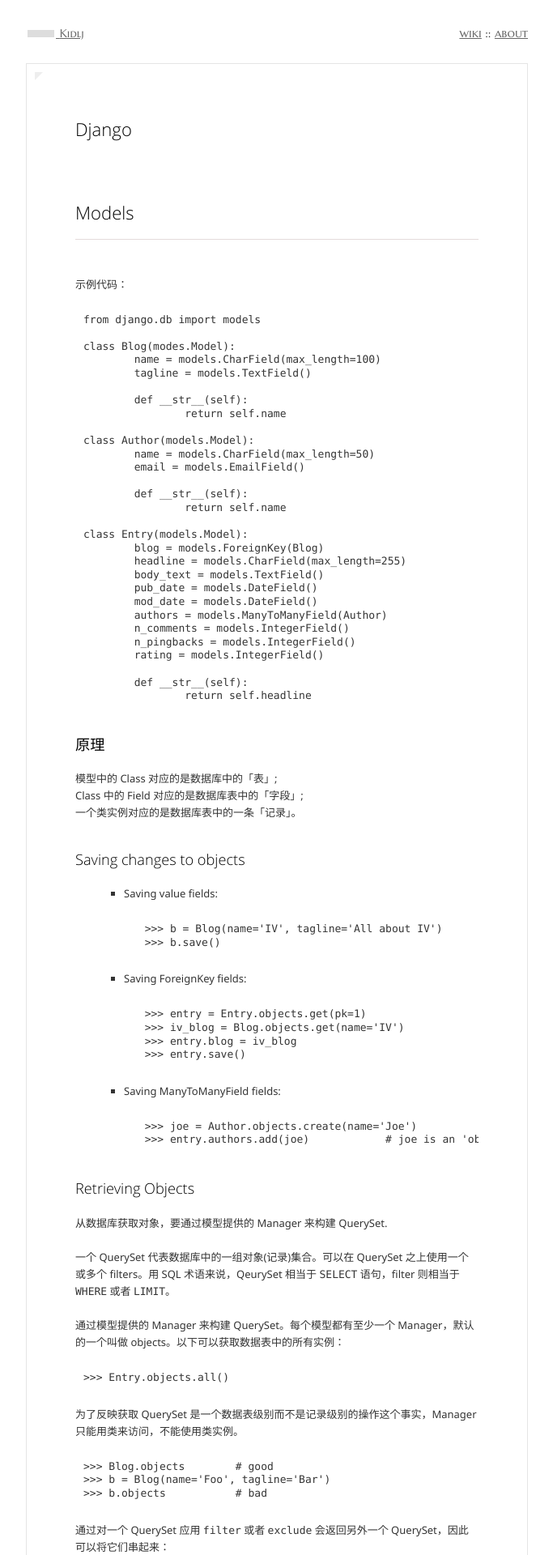
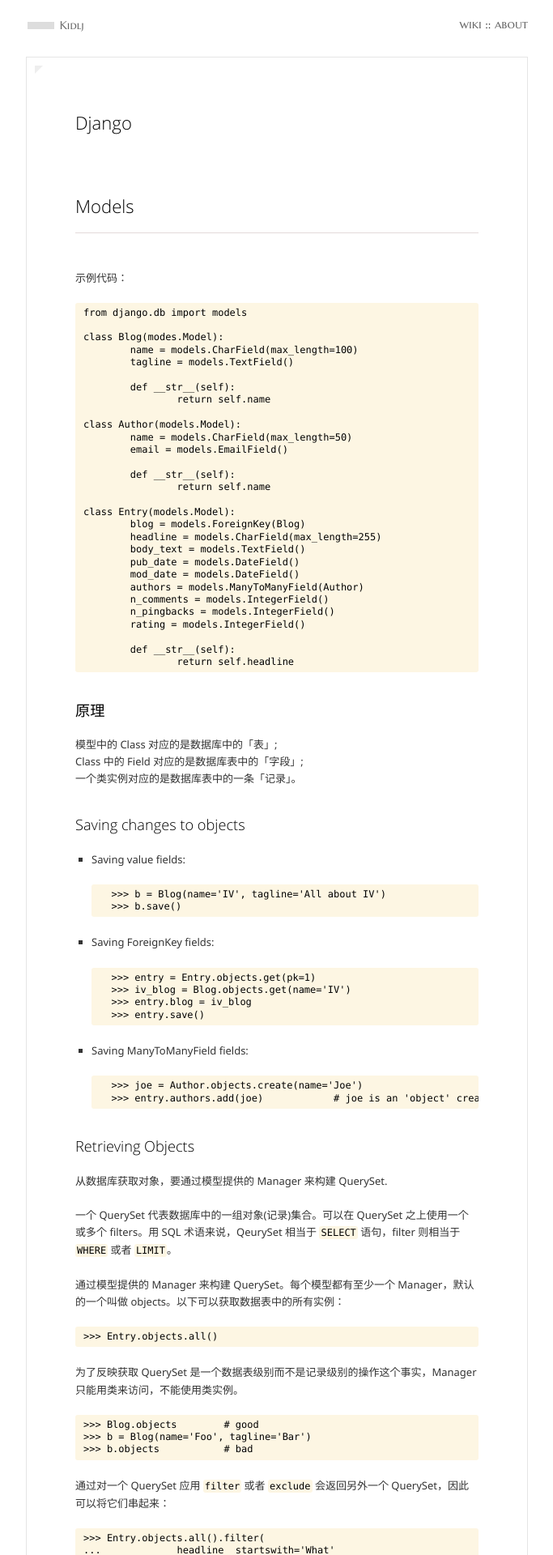
Before and after one commit to kidlj/awei, a Jekyll site: the page built from _wikies/django.mkd, in a window 1280 px wide. Shown: the top 1920 px of the page at 81% size, without its empty margins (298-981 px from the left). Built offline with Jekyll 4.4.1, drawn with Linux system fonts in a browser that asks for light colours.

Commit message:
fix css loss

```diff
--- a/_layouts/main.html
+++ b/_layouts/main.html
@@ -5,6 +5,7 @@
 		<meta http-equiv="Content-Type" content="text/html; charset=UTF-8">
 		<link href="/favicon.ico" rel="shortcut icon" type="image/x-icon">
 		<link href='/css/webfonts.css' rel='stylesheet' type='text/css'>
+		<link href="/css/global.css" rel="stylesheet" type="text/css">
 		<link href="/css/style.css" rel="stylesheet" type="text/css">
 		<link href="/css/responsive.css" rel="stylesheet" type="text/css">
 		<link href="/css/font-awesome/css/font-awesome.min.css" rel="stylesheet" type="text/css">
--- /dev/null
+++ b/css/global.css
@@ -0,0 +1,126 @@
+/*********************************************************************/
+/*
+/* Forked from theme Block originally created by Mu-An Chiou
+/* https://github.com/muan/muan.github.com
+/*
+/*********************************************************************/
+
+
+h1, h2, h3, h4, h5, strong, b, .bold {
+  font-weight: 400; }
+
+html, body {
+  height: 100%; }
+
+body {
+  background: white;
+  color: #444;
+  font-family: sans-serif;
+  font-weight: 400;
+  font-size: 13px;
+  line-height: 1.5em;
+  padding: 0;
+  margin: 0; }
+  body, body * {
+    -webkit-font-smoothing: antialiased;
+    -webkit-box-sizing: border-box;
+    -moz-box-sizing: border-box;
+    box-sizing: border-box; }
+
+/*p {
+  margin: 0 0 0.6em; }*/
+
+.capitalize {
+  text-transform: capitalize; }
+
+.upcase {
+  text-transform: uppercase; }
+
+.downcase {
+  text-transform: lowercase; }
+
+.hide {
+  display: none; }
+
+.fly-right {
+  text-align: right; }
+
+.fly-center {
+  text-align: center; }
+
+.small {
+  font-size: 10px; }
+
+.big {
+  font-size: 50px;
+  line-height: 1.5em; }
+
+.pull-left {
+  float: left; }
+
+.reset {
+  margin: 0;
+  padding: 0; }
+
+.pull-right {
+  float: right; }
+
+.muted {
+  color: #8f8f8f; }
+
+.colour-1 {
+  color: #cc9944; }
+
+.colour-2 {
+  color: #925; }
+
+.colour-3 {
+  color: #448844; }
+
+.text-big {
+  font-size: 24px;
+  line-height: 1em; }
+
+ul, ul li, ol, ol li {
+  padding: 0;
+  margin: 0; }
+
+blockquote {
+  padding: 0;
+  margin: 0.8em 0; }
+  blockquote p:last-child {
+    margin: 0; }
+  blockquote small {
+    color: #aaa; }
+
+.fork-me {
+  z-index: 100;
+  position: absolute;
+  top: 0;
+  right: 0;
+  border: 0; }
+
+.posts, .posts li {
+  list-style: none; }
+
+a {
+  text-decoration: none;
+ /* color: #202020;*/ }
+
+code {
+  white-space: nowrap;
+  color: #000; }
+
+pre code {
+  white-space: pre;
+  background: transparent;
+  border: 0;
+  padding: 0; }
+
+pre, code {
+  /*background-color: #F8F8FF;*/
+	background-color: #FDF6E3;
+  border: 0px solid #DDDDDD;
+  font-size: 12px;
+  padding: 1px 2px;
+  border-radius: 3px; }
```
